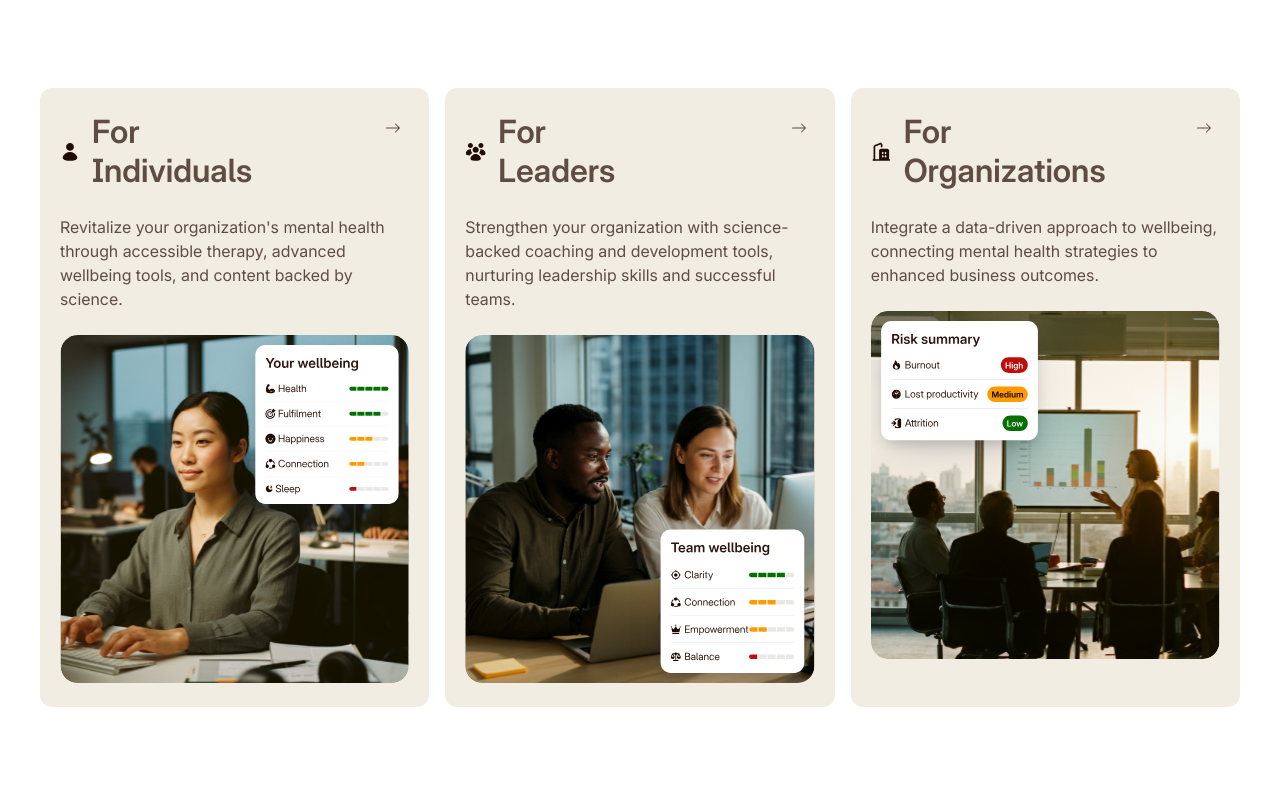
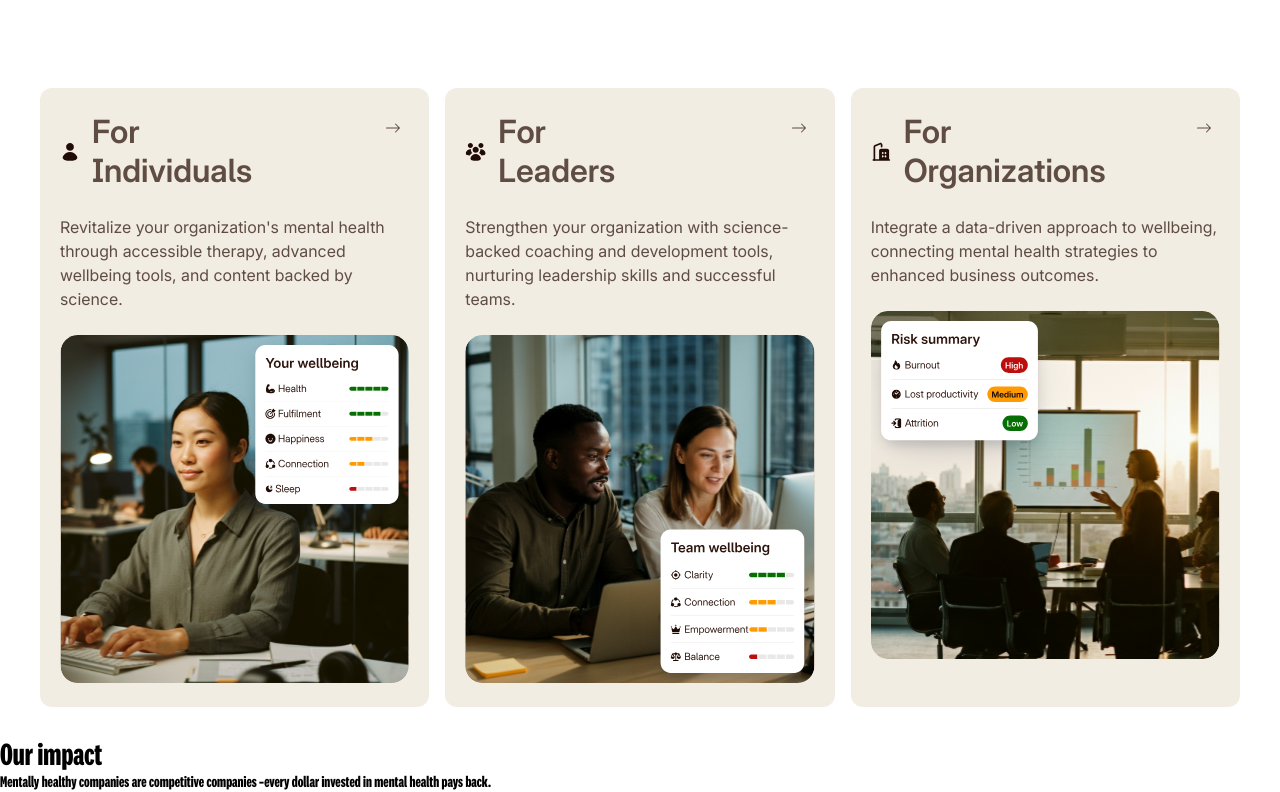
Before and after one commit to FrontendSuberu/Unmind_clone, a React (Vite) app: page / in a window 1280 px wide. Shown: the part 1638-2430 px from the top of the page. Before the commit the page ends 2377 px from the top, so only its background shows below. Built offline with nearby package versions, Linux system fonts and the light colour scheme.

Commit message:
impact section skeleton made

```diff
--- a/src/pages/Home/Home.jsx
+++ b/src/pages/Home/Home.jsx
@@ -214,6 +214,15 @@ function Home() {
           ))}
         </motion.div>
       </div>
+
+      <div className="impact">
+        <h1>Our impact</h1>
+
+        <p>
+          Mentally healthy companies are competitive companies –every dollar
+          invested in mental health pays back.
+        </p>
+      </div>
     </>
   );
 }
```
